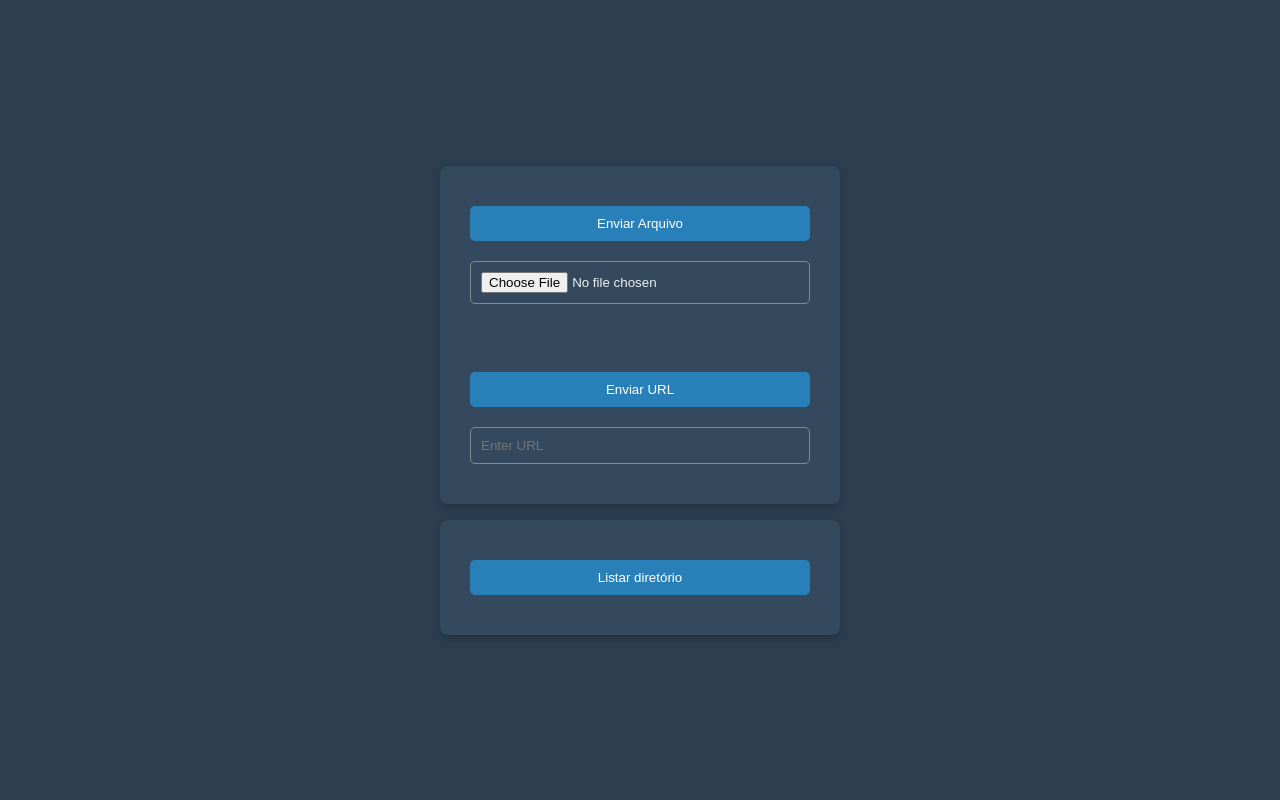
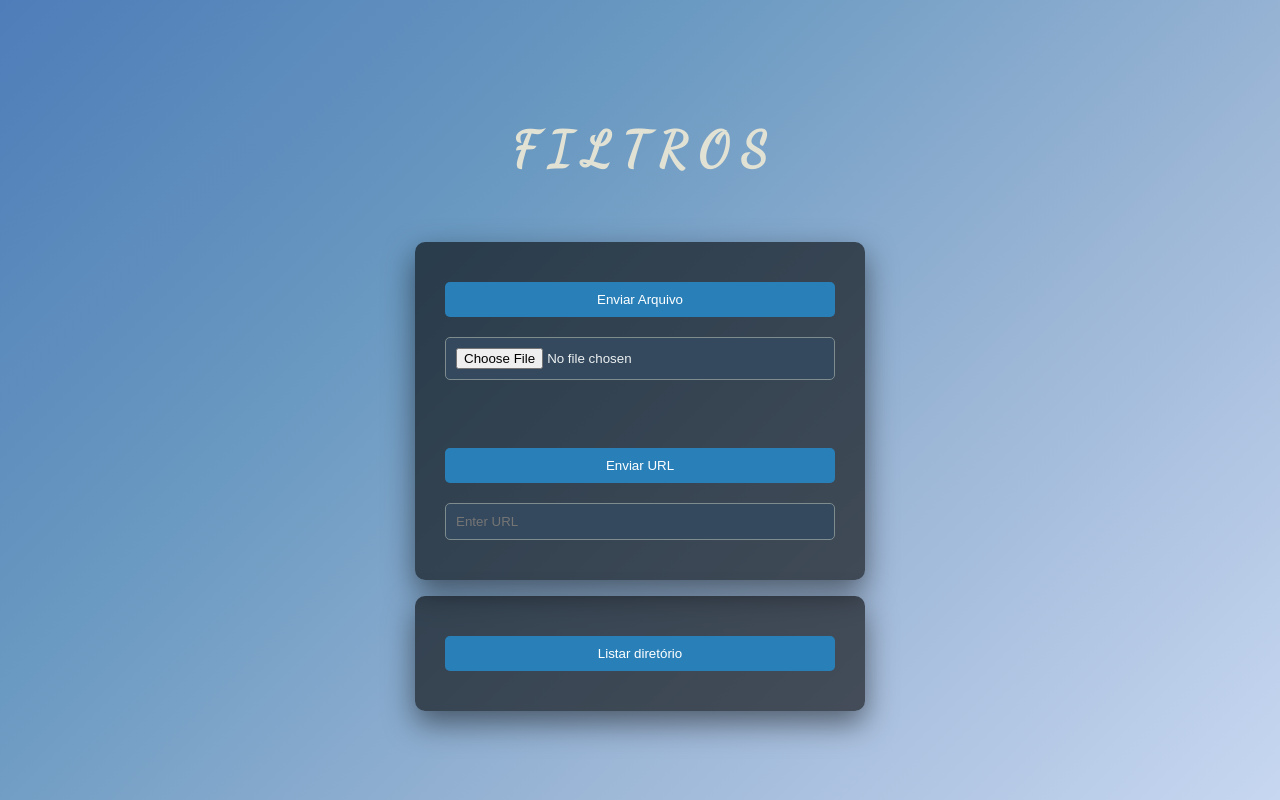
Before and after one commit to SoaresDavidson/LABTrabalhoFinal, a Flask app: page / in a window 1280 px wide. Run offline with Flask 3, Linux system fonts and the light colour scheme.

Commit message:
personalizção alternativa para o site

```diff
--- a/static/styles.css
+++ b/static/styles.css
@@ -1,9 +1,14 @@
 @import url('https://fonts.googleapis.com/css2?family=Cabin:ital,wght@0,400..700;1,400..700&display=swap');
+@import url('https://fonts.googleapis.com/css2?family=Dancing+Script&display=swap');
+
+
 
 * {
     box-sizing: border-box;
     margin: 0;
     padding: 0;
+
+
 }
 
 body {
@@ -18,17 +23,39 @@
     color: #ecf0f1;
     gap: 1rem;
     margin: 0;
+    background: linear-gradient(135deg, #4e7db9, #6a99c1, #9db7d7, #c7d7f1);
+
+
+}
+.titulo {
+    top: 1rem;
+    padding: 2rem;
+    font-size: 3rem; /* Tamanho maior */
+    font-weight: 700;
+    font-family: 'Dancing Script', cursive;
+    text-align: center;
+    margin-bottom: 1rem;
+
+    width: auto;
+    height: auto;
+    display: inline-block;
+    color: #e2e2d4;  /* Cor do texto */
 }
 
 form {
-    background-color: #34495e;
+    background-color: rgba(0, 0, 0, 0.6);;
     padding: 30px;
-    border-radius: 8px;
-    box-shadow: 0 4px 10px rgba(0, 0, 0, 0.2);
-    width: 400px;
+    border-radius: 10px;
+    width: 450px;
     text-align: center;
+    box-shadow: 0 12px 30px rgba(0, 0, 0, 0.5);
+    transition: all 0.3s ease;
 }
 
+form:hover {
+    box-shadow: 0 12px 40px rgba(0, 0, 0, 0.6);
+    transform: scale(1.02);
+}
 h2 {
     color: #ecf0f1;
     margin-bottom: 20px;
--- a/templates/index.html
+++ b/templates/index.html
@@ -6,7 +6,7 @@
         {{ error_message }}
     </div>
     {% endif %}
-
+    <h1 class="titulo">F I L T R O S</h1>
     <form id="uploadForm" action="/" method="post" enctype="multipart/form-data">
         <button type="submit" name="submit_type" value="file">Enviar Arquivo</button>
         <input type="file" id="fileInput" name="imagem">
--- a/templates/layout.html
+++ b/templates/layout.html
@@ -5,6 +5,11 @@
         <meta charset="utf-8">
         <meta name="viewport" content="width=device-width, initial-scale=1">
         <link rel="icon" href="{{ url_for('static', filename='img/icon-filter.ico') }}" type="image/x-icon">
+        <link href="https://fonts.googleapis.com/css2?family=Roboto:wght@700&family=Pacifico&display=swap" rel="stylesheet">
+        <link href="https://fonts.googleapis.com/css2?family=Alex+Brush&display=swap" rel="stylesheet">
+        <link href="https://fonts.googleapis.com/css2?family=Allura&display=swap" rel="stylesheet">
+
+
         <title>Aplicador de Filtro</title>
 
 </head>
```
Also changed, not shown: static/uploads/69c42e7d-0f7e-4bfd-b597-ca8d810b3fe4/contorno-2-8752f18023.jpg (added), static/uploads/6ac8ef0f-b511-4ec6-b1f5-694737aa507f/pretoBranco-20240729_112503.jpg (added), static/uploads/8e20ede4-2f35-4b3c-8838-66525cb61c3a/blurred-3165f3d062c8d43cfdd0c836e1811075.jpg (added), static/uploads/8e20ede4-2f35-4b3c-8838-66525cb61c3a/escala-2023011506275900.png (added).
